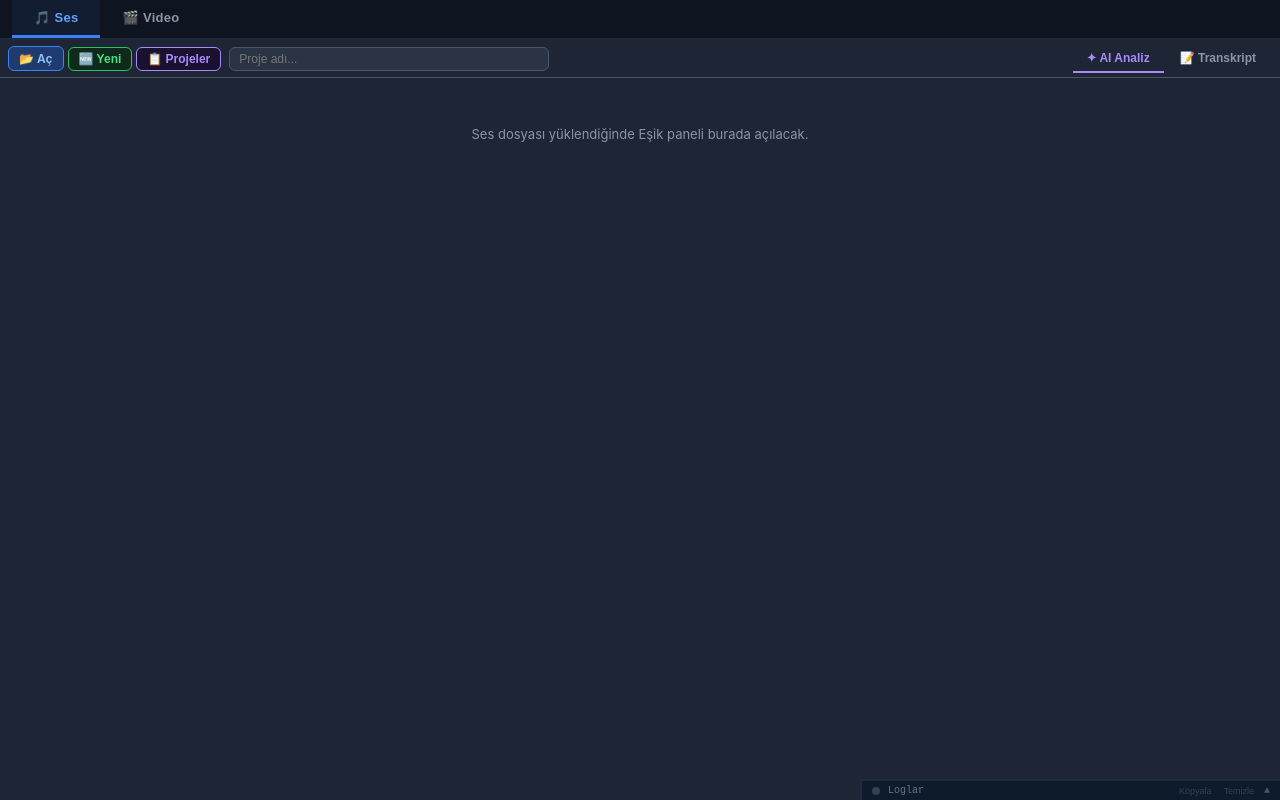
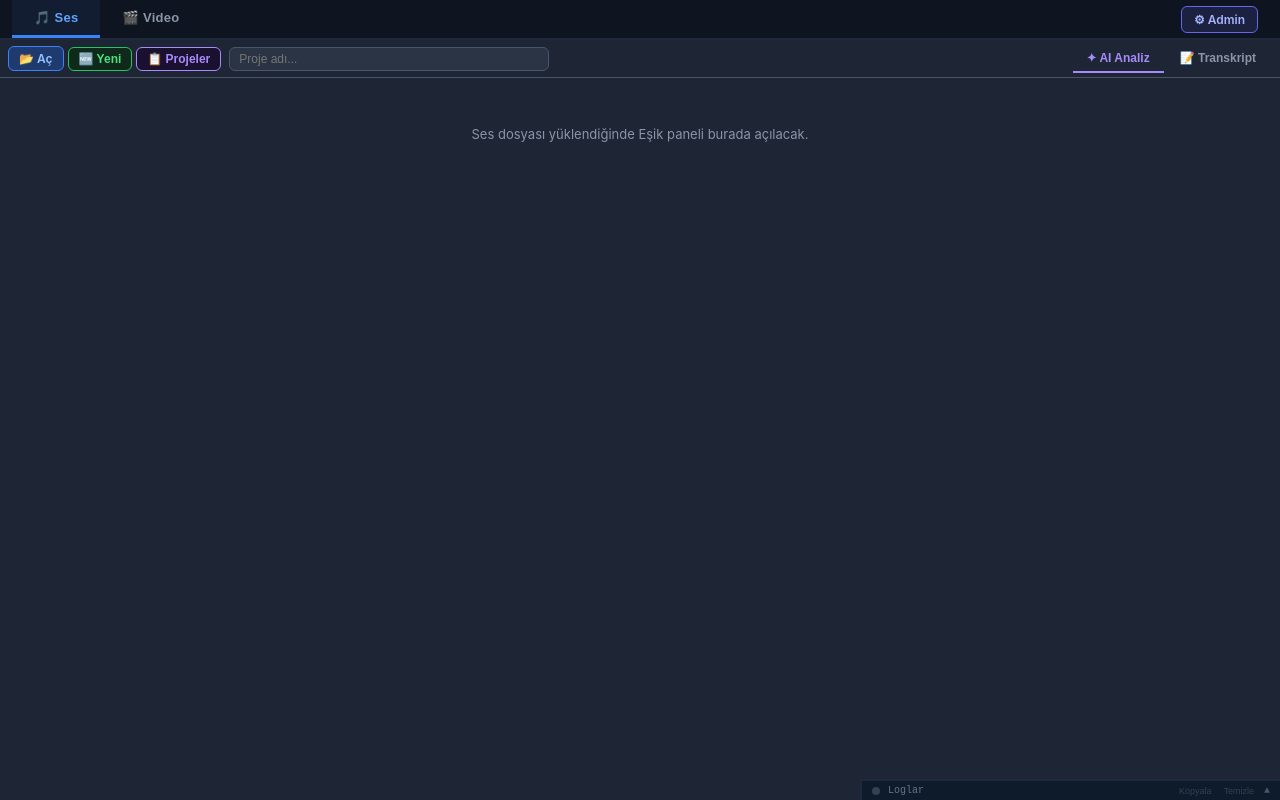
Before and after one commit to mehmet44yuce-png/voicecraft-ai, a website: page public/index.html in a window 1280 px wide. Drawn offline with Linux system fonts and the light colour scheme; no server answers.

Commit message:
feat: ana sayfaya admin panel butonu ekle (v1.0.2)

```diff
--- a/public/index.html
+++ b/public/index.html
@@ -46,9 +46,11 @@
   <div id="main">
 
     <!-- ── Modül Sekmeleri (Ses / Video) ── -->
-    <div id="module-tabs">
+    <div id="module-tabs" style="display:flex;align-items:center;gap:0">
       <button class="module-tab active" id="module-tab-ses" onclick="switchModule('ses')">🎵 Ses</button>
       <button class="module-tab" id="module-tab-video" onclick="switchModule('video')">🎬 Video</button>
+      <span style="flex:1"></span>
+      <a href="admin.html" title="Admin Panel" style="margin-right:10px;padding:5px 12px;background:rgba(99,102,241,0.15);border:1px solid #6366f1;border-radius:6px;color:#a5b4fc;font-size:12px;font-weight:600;text-decoration:none;cursor:pointer">⚙ Admin</a>
     </div>
 
     <!-- ══ SES MODÜLÜ ══ -->
```
Also changed, not shown: manifest.json.
